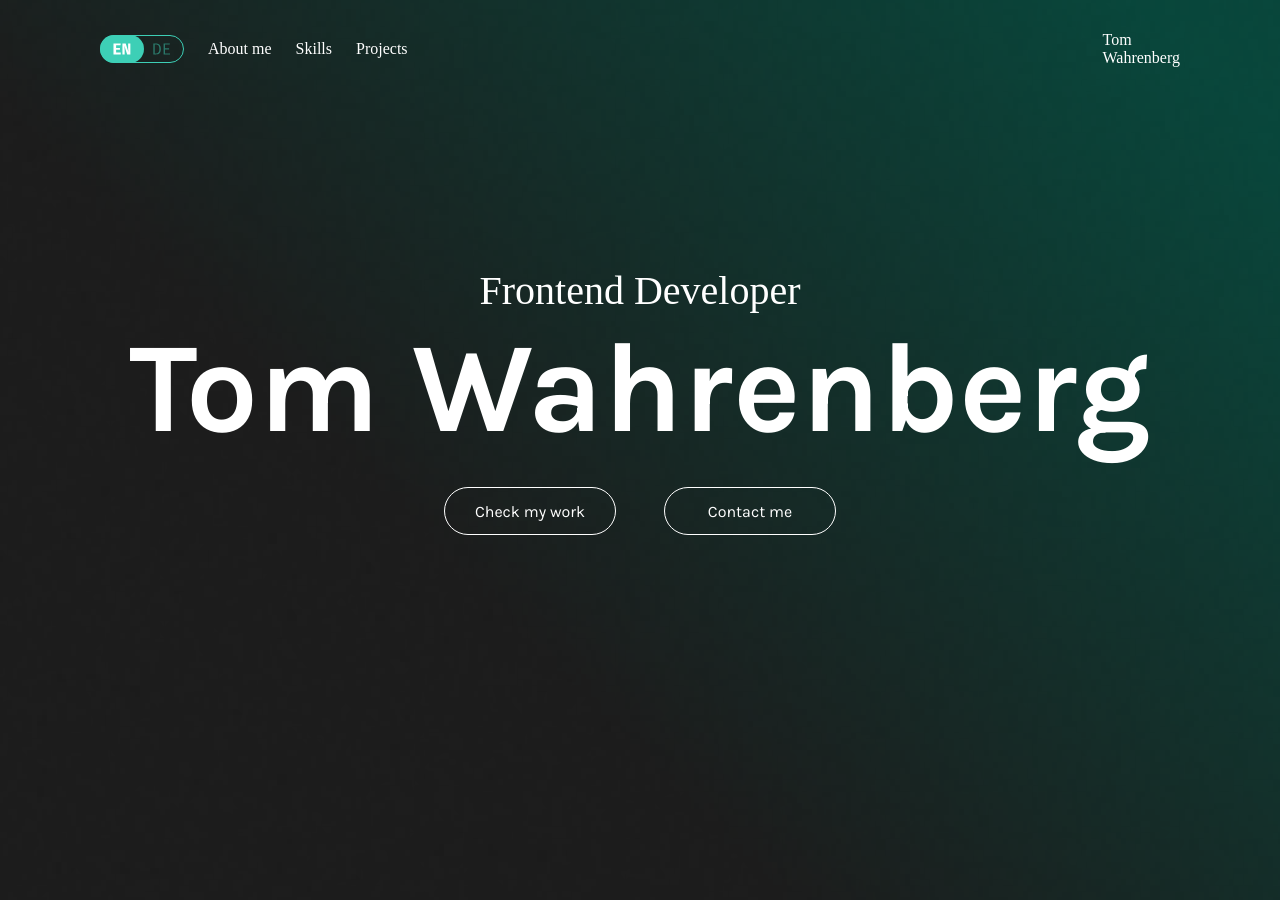
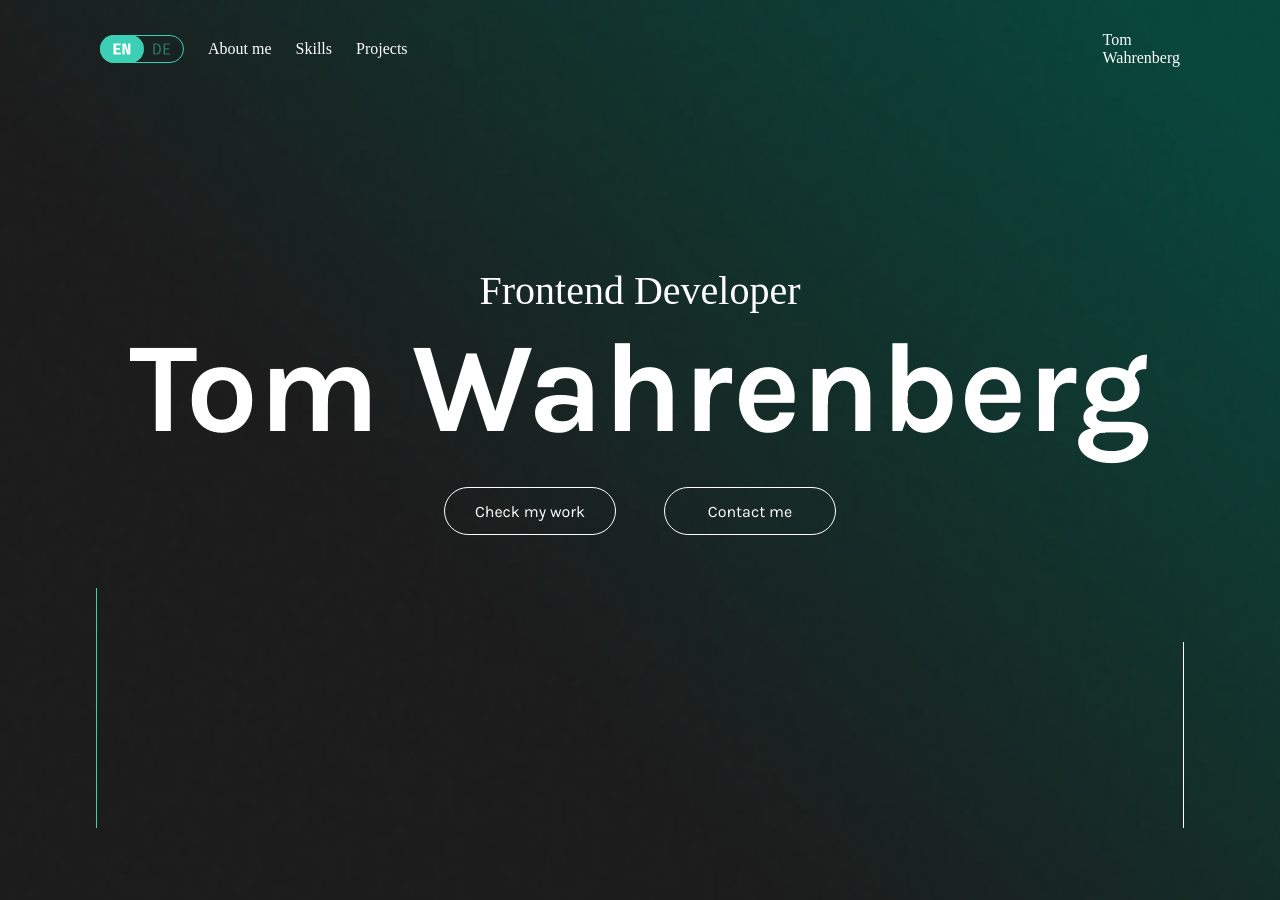
Before and after one commit to PaterAnderson/portfolio, an Angular app: page / in a window 1280 px wide. Built offline with nearby package versions, Linux system fonts and the light colour scheme; a web font is replaced by a local one.

Commit message:
added lines

```diff
--- a/src/app/landing-page/landing-page.component.html
+++ b/src/app/landing-page/landing-page.component.html
@@ -1,3 +1,11 @@
+<div class="links">
+    <div class="left">
+        <div class="line1"></div>
+    </div>
+    <div class="right">
+        <div class="line2"></div>
+    </div>
+</div>
 <section>
     <div class="title-screen">
         <h2>Frontend Developer</h2>
--- a/src/app/landing-page/landing-page.component.scss
+++ b/src/app/landing-page/landing-page.component.scss
@@ -1,11 +1,8 @@
-
-*{
+* {
     z-index: 3;
 }
 
 section {
-
-    background-size: cover;
     width: 100%;
     height: 802px;
     display: flex;
@@ -19,58 +16,18 @@ section {
     display: flex;
     flex-direction: column;
     align-items: center;
+    flex-grow: 1; // Neu hinzugefügt
 
-    h2{
-       font-family: 'Fira Code';
-       font-size: 40px;
-       font-weight: 400;
+    h2 {
+        font-family: 'Fira Code';
+        font-size: 40px;
+        font-weight: 400;
     }
+
     h1 {
         font-family: 'Karla';
         font-size: 128px;
         font-weight: 700;
-
-    }
-}
-
-.btn-align {
-    margin-top: 24px;
-    display: flex;
-    gap: 48px;
-}
-
-
-*{
-    z-index: 3;
-}
-
-section {
-
-    background-size: cover;
-    width: 100%;
-    height: 802px;
-    display: flex;
-    justify-content: center;
-    align-items: center;
-}
-
-.title-screen {
-    background-color: transparent;
-    color: white;
-    display: flex;
-    flex-direction: column;
-    align-items: center;
-
-    h2{
-       font-family: 'Fira Code';
-       font-size: 40px;
-       font-weight: 400;
-    }
-    h1 {
-        font-family: 'Karla';
-        font-size: 128px;
-        font-weight: 700;
-
     }
 }
 
@@ -93,31 +50,58 @@ section {
     font-weight: 400;
     font-family: 'Karla';
     cursor: pointer;
-    overflow: hidden; // Um den Effekt sauber zu halten
-    position: relative; // Um Positionierung für das innere Element zu ermöglichen
+    overflow: hidden;
+    position: relative;
 
     &:hover {
         border: 1px solid #3DCFB6;
 
-        // Hier fügen wir die Animation auf den Text an
         .button-text {
-            animation: moveInOut 5.5s linear infinite; // Animation aktivieren
+            animation: moveInOut 5.5s linear infinite;
         }
     }
 }
 
-// Text innerhalb des Buttons
 .button-text {
     position: relative;
-    display: inline-block; // Für die Animation
+    display: inline-block;
 }
 
-// Keyframes für die Animation
 @keyframes moveInOut {
     0% {
-        transform: translateX(150%);  // Start von links
+        transform: translateX(150%);
     }
+
     100% {
-        transform: translateX(-150%);    // Ende nach rechts
+        transform: translateX(-150%);
     }
 }
+
+.links {
+    display: flex;
+    justify-content: space-between;
+    align-items: flex-end;
+    width: 100%;
+    margin-top: 588px;
+    position: absolute;
+}
+
+.line1 {
+    width: 0px;
+    height: 240px;
+    border-left: 1px solid #3DCFB6;
+}
+
+.line2 {
+    width: 0px;
+    height: 186px;
+    border-left: 1px solid #ffffff;
+}
+
+.right {
+    margin-right: 96px;
+}
+
+.left {
+    margin-left: 96px;
+}
```
